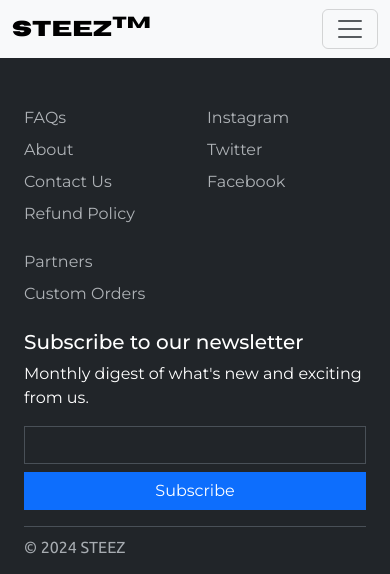
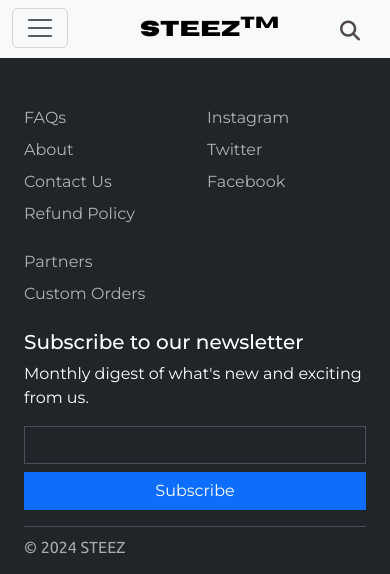
Before and after one commit to abhirai7/steez, a Flask app: page / in a window 390 px wide. Shown: the top 574 px of the page. Run offline with Flask 3, Linux system fonts and the light colour scheme; data that the repository does not hold is empty; parts of the project's set-up code (start-up, migrations or seed data) failed here and were passed over.

Commit message:
Refactor navbar.html to improve search functionality and responsive design

```diff
--- a/src/server/templates/navbar.html
+++ b/src/server/templates/navbar.html
@@ -2,41 +2,82 @@
 <style>
     #search-input-bar {
         position: absolute;
-        top: 0;
-        left: 0;
+        margin-top: 6%;
+        margin-left: 3%;
         width: 90%;
         display: none;
     }
+    #search-btn {
+        position:absolute;
+        margin-left: 85%;
+    }
+    @media (max-width: 768px) {
+        #search-btn {
+            position: fixed;
+            margin-left: 80%;
+            vertical-align: top;
+            /* transform: translateY(-100%); */
+
+        }
+        #hamburger-menu {
+            position: fixed;
+            margin-right: 85%;
+        }
+        #search-input-bar {
+            position: relative;
+            width: 100%;
+            margin-top: 3%;
+            margin-left: 0%;
+
+        }
+        #search-input {
+            font-size: 1rem;
+        }
+        #nav-head {
+            position: relative;
+            margin-left: 35%;
+        }
+        #close-btn {
+            width: 15%;
+            font-size: 1rem;
+        }
+
+
+    }
 </style>
-<nav class="navbar navbar-expand-lg bg-body-tertiary" id="navbar">
-    <div class="container-fluid">
-        <a class="navbar-brand nav-link active horizon-font fs-4" aria-current="page" href="{{ url_for('home') }}">STEEZ<sup>TM</sup></a>
-        <button class="navbar-toggler" type="button" data-bs-toggle="collapse" data-bs-target="#navbarSupportedContent" aria-controls="navbarSupportedContent"
+<nav class="navbar navbar-expand-lg bg-body-tertiary" >
+    <div class="container-fluid d-flex align-items-start" id="navbar">
+        <a class="navbar-brand nav-link active horizon-font fs-4" id = "nav-head" aria-current="page" href="{{ url_for('home') }}">STEEZ<sup>TM</sup></a>
+
+        <button class="navbar-toggler" id = "hamburger-menu" type="button" data-bs-toggle="collapse" data-bs-target="#navbarSupportedContent" aria-controls="navbarSupportedContent"
             aria-expanded="false" aria-label="Toggle navigation">
             <span class="navbar-toggler-icon"></span>
         </button>
+
+        <ul class="navbar-nav" id="search-btn">
+            <li class="nav-item mx-3 fs-5">
+                <button class="nav-link"><i class="fa-solid fa-magnifying-glass" style="color: #504949;"></i></button>
+            </li>
+        </ul>
+
         <div class="collapse navbar-collapse" id="navbarSupportedContent">
-            <ul class="navbar-nav ms-auto text-center"></ul>
+            <ul class="navbar-nav ms-auto text-center">
                 {% if categories %}
                 {% for category in categories %}
                     <li class="nav-link mx-4 fs-5">
-                    <a class="link-dark link-underline link-underline-opacity-0 link-opacity-100 link-opacity-50-hover fw-semibold"   href="{{ url_for('category_' + category.name.lower().replace(' ', '_')) }}">{{ category.name }}</a>
+                        <a class="link-dark link-underline link-underline-opacity-0 link-opacity-100 link-opacity-50-hover fw-semibold" href="{{ url_for('category_' + category.name.lower().replace(' ', '_')) }}">{{ category.name }}</a>
                     </li>
                 {% endfor %}
                 {% endif %}
             </ul>
-            <ul class="navbar-nav ms-auto mx-3 mb-2 mb-lg-0 d-flex ">
-                <li class="nav-item mx-3 fs-5 ">
-                    <button class="nav-link" id="search-btn"><i class="fa-solid fa-magnifying-glass" style="color: #504949;"></i></button>
-                </li>
+            <ul class="navbar-nav ms-auto mx-3 mb-lg-0 d-flex">
                 {% if current_user.is_authenticated %}
                 <li class="nav-item mx-1 fs-5">
                     <a class="nav-link" href="{{ url_for('order_history') }}">Order History</a>
                 </li>
                 <li class="nav-item mx-1 fs-5">
-                    <a class="nav-link" href="{{ url_for('checkout') }}">
-                        <i class="fa-solid fa-cart-shopping fa-xl" style="color: #5b5c5d;"></i> {% set total = current_user.cart.count %}{% if total %}<sup>{{ total}}</sup>{% endif%}
-                    </a>
+                    <a class="nav-link" href="{{ url_for('checkout') }}"><i class="fa-solid fa-cart-shopping fa-xl" style="color: #5b5c5d;"></i> {% set total = current_user.cart.count %}{% if total %}<sup>{{ total}}</sup>{% endif
+                        %}</a>
                 </li>
                 <li class="nav-item mx-1 fs-5">
                     <a class="nav-link" href="{{ url_for('logout') }}">Logout</a>
@@ -52,13 +93,15 @@
             </ul>
         </div>
     </div>
-    <div class="mb-0 p-2" id="search-input-bar">
-        <form action="{{ url_for('search') }}" method="POST" class="input-group input-group-lg mx-4">
+
+    <div id="search-input-bar" class="container-fluid">
+        <form action="{{ url_for('search') }}" method="POST" class="input-group input-group-lg">
             {{ search_form.hidden_tag() }}
-            {{ search_form.query(class="form-control ms-5", id="search-input", placeholder="Search for products", **{"aria-label": "Search for products", "aria-describedby":
-            "button-addon2"}) }}
+            {{ search_form.query(class="form-control", id="search-input", placeholder="Search for products", **{"aria-label": "Search for products", "aria-describedby": "button-addon2"}) }}
             {{ search_form.submit(class="d-none") }}
-            <button class="btn btn-secondary" type="button" id="close-btn"><i class="fa-solid fa-xmark"></i></button>
+            <button class="btn btn-outline-secondary" type="button" id="close-btn" aria-label="Close search">
+                <i class="fa-solid fa-xmark"></i>
+            </button>
         </form>
     </div>
 
@@ -89,7 +132,7 @@
         Admin Dashboard
     </a>
     <hr>
-    <ul class="nav nav-pills flex-column mb-auto">
+    <ul class="nav nav-pills flex-column">
         <li>
             <a href="{{ url_for('admin_manage_product') }}" class="nav-link text-white">
                 Products
```
Lines whose indentation alone changed are shown as unchanged.
